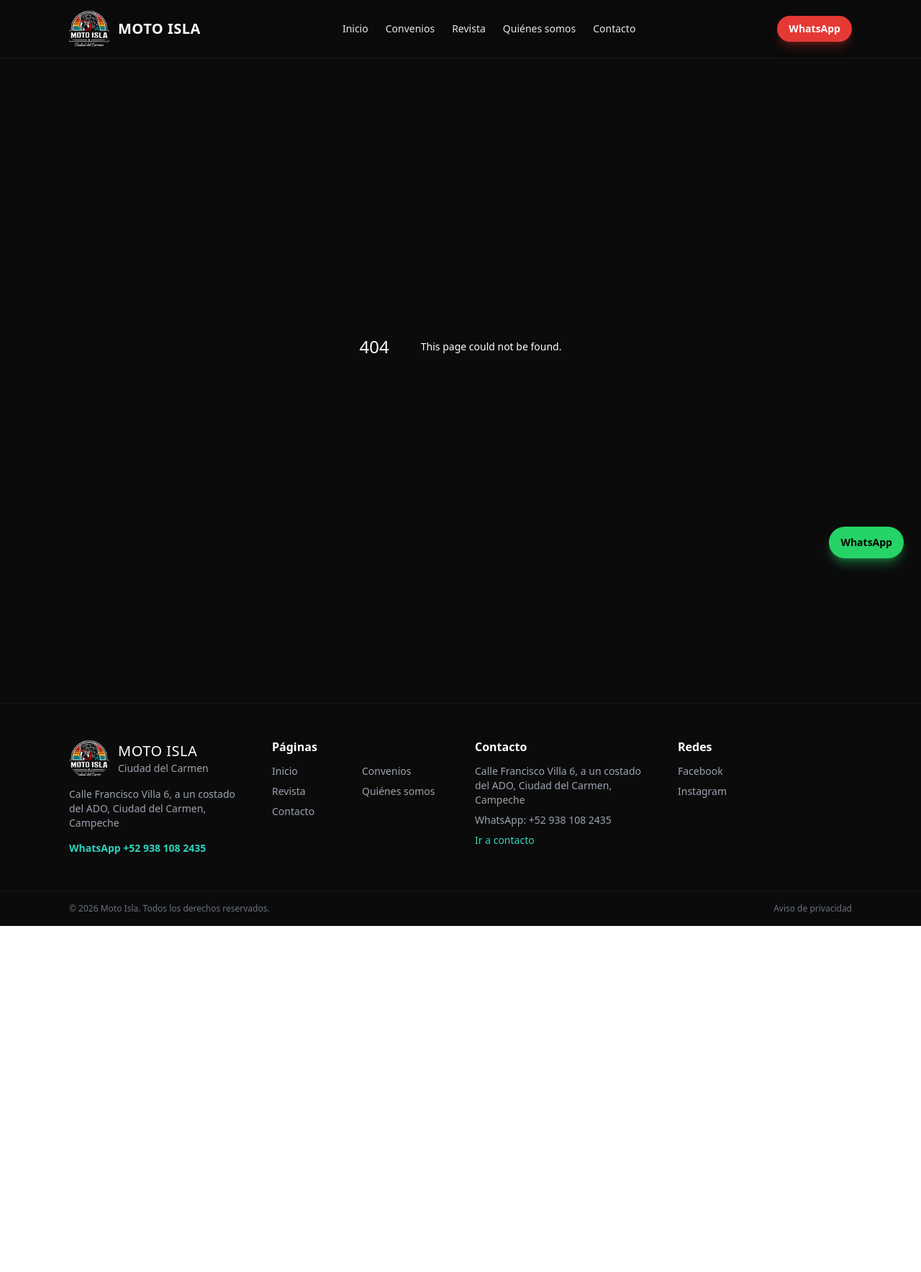
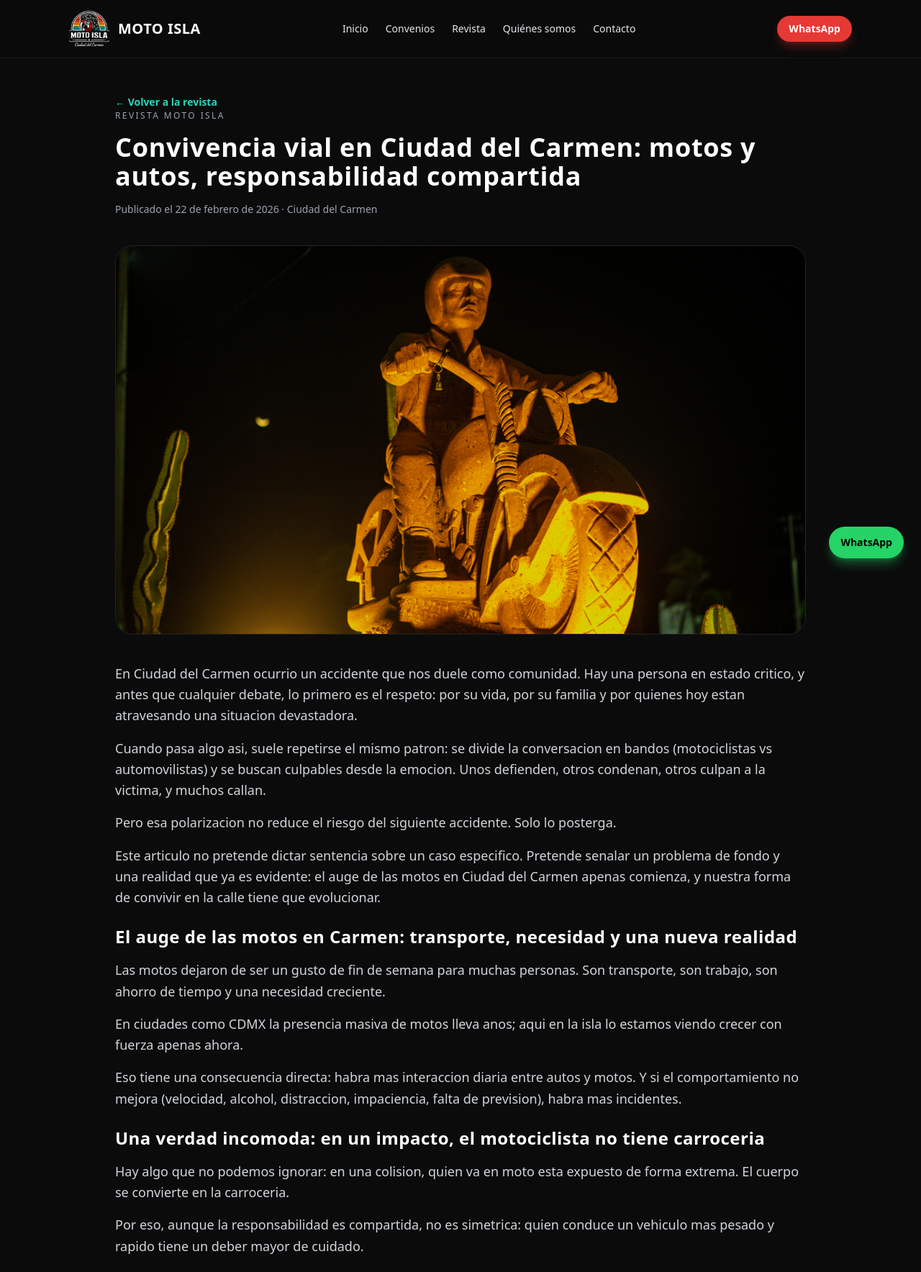
Before and after one commit to pedro412/motoisla.mx, a Next.js app: page /guia/convivencia-vial-ciudad-del-carmen-motos-autos in a window 1280 px wide. Before the commit this address had no page. Shown: the top 1768 px of the page at 72% size. Before the commit the page ends 1287 px from the top, so only its background shows below. Built offline with nearby package versions, Linux system fonts and the light colour scheme.

Commit message:
Add convivencia vial article with article-5 social image

```diff
--- /dev/null
+++ b/app/guia/convivencia-vial-ciudad-del-carmen-motos-autos/page.tsx
@@ -0,0 +1,189 @@
+import type { Metadata } from "next";
+import Image from "next/image";
+import Link from "next/link";
+import { SITE_CONFIG } from "@/lib/constants";
+
+const ARTICLE_TITLE = "Convivencia vial en Ciudad del Carmen: motos y autos";
+const ARTICLE_DESCRIPTION =
+  "Reflexion sobre convivencia vial en Ciudad del Carmen: responsabilidad compartida entre autos y motos, habitos que salvan vidas y la importancia de usar cascos certificados.";
+const ARTICLE_PATH = "/guia/convivencia-vial-ciudad-del-carmen-motos-autos";
+const ARTICLE_IMAGE = "https://motoisla.mx/images/articles/article-5.jpg";
+
+export const metadata: Metadata = {
+  title: ARTICLE_TITLE,
+  description: ARTICLE_DESCRIPTION,
+  alternates: {
+    canonical: ARTICLE_PATH,
+  },
+  openGraph: {
+    title: ARTICLE_TITLE,
+    description: ARTICLE_DESCRIPTION,
+    url: `https://motoisla.mx${ARTICLE_PATH}`,
+    type: "article",
+    images: [
+      {
+        url: ARTICLE_IMAGE,
+        width: 1200,
+        height: 630,
+        alt: "Convivencia vial entre motos y autos en Ciudad del Carmen",
+      },
+    ],
+  },
+  twitter: {
+    card: "summary_large_image",
+    title: ARTICLE_TITLE,
+    description: ARTICLE_DESCRIPTION,
+    images: [ARTICLE_IMAGE],
+  },
+};
+
+export default function ConvivenciaVialCarmenPage() {
+  return (
+    <div className="mx-auto flex max-w-5xl flex-col gap-10 px-4 pb-20 pt-12 sm:px-6 lg:px-8">
+      <header className="space-y-4">
+        <Link href="/guia" className="text-sm font-semibold text-[#2DD4BF] transition hover:text-white">
+          ← Volver a la revista
+        </Link>
+        <p className="text-xs uppercase tracking-[0.2em] text-[#9CA3AF]">Revista Moto Isla</p>
+        <h1 className="heading text-4xl font-bold">
+          Convivencia vial en Ciudad del Carmen: motos y autos, responsabilidad compartida
+        </h1>
+        <p className="text-sm text-[#9CA3AF]">Publicado el 22 de febrero de 2026 · {SITE_CONFIG.city}</p>
+      </header>
+
+      <div className="overflow-hidden rounded-3xl border border-white/10">
+        <Image
+          src="/images/articles/article-5.jpg"
+          alt="Convivencia vial entre motos y autos en Ciudad del Carmen"
+          width={1200}
+          height={630}
+          priority
+          quality={75}
+          sizes="(min-width: 1024px) 720px, 100vw"
+          className="h-auto w-full object-cover"
+        />
+      </div>
+
+      <article className="space-y-6 text-lg leading-relaxed text-[#D1D5DB]">
+        <section className="space-y-4">
+          <p>
+            En Ciudad del Carmen ocurrio un accidente que nos duele como comunidad. Hay una persona en estado
+            critico, y antes que cualquier debate, lo primero es el respeto: por su vida, por su familia y por
+            quienes hoy estan atravesando una situacion devastadora.
+          </p>
+          <p>
+            Cuando pasa algo asi, suele repetirse el mismo patron: se divide la conversacion en bandos
+            (motociclistas vs automovilistas) y se buscan culpables desde la emocion. Unos defienden, otros
+            condenan, otros culpan a la victima, y muchos callan.
+          </p>
+          <p>
+            Pero esa polarizacion no reduce el riesgo del siguiente accidente. Solo lo posterga.
+          </p>
+          <p>
+            Este articulo no pretende dictar sentencia sobre un caso especifico. Pretende senalar un problema de
+            fondo y una realidad que ya es evidente: el auge de las motos en Ciudad del Carmen apenas comienza, y
+            nuestra forma de convivir en la calle tiene que evolucionar.
+          </p>
+        </section>
+
+        <section className="space-y-4">
+          <h2 className="heading text-2xl font-semibold text-white">
+            El auge de las motos en Carmen: transporte, necesidad y una nueva realidad
+          </h2>
+          <p>
+            Las motos dejaron de ser un gusto de fin de semana para muchas personas. Son transporte, son trabajo,
+            son ahorro de tiempo y una necesidad creciente.
+          </p>
+          <p>
+            En ciudades como CDMX la presencia masiva de motos lleva anos; aqui en la isla lo estamos viendo crecer
+            con fuerza apenas ahora.
+          </p>
+          <p>
+            Eso tiene una consecuencia directa: habra mas interaccion diaria entre autos y motos. Y si el
+            comportamiento no mejora (velocidad, alcohol, distraccion, impaciencia, falta de prevision), habra mas
+            incidentes.
+          </p>
+        </section>
+
+        <section className="space-y-4">
+          <h2 className="heading text-2xl font-semibold text-white">
+            Una verdad incomoda: en un impacto, el motociclista no tiene carroceria
+          </h2>
+          <p>
+            Hay algo que no podemos ignorar: en una colision, quien va en moto esta expuesto de forma extrema. El
+            cuerpo se convierte en la carroceria.
+          </p>
+          <p>
+            Por eso, aunque la responsabilidad es compartida, no es simetrica: quien conduce un vehiculo mas pesado
+            y rapido tiene un deber mayor de cuidado.
+          </p>
+          <p>
+            Eso no exime al motociclista de manejar con criterio. Significa que, como sociedad, debemos aceptar que
+            el margen de error es minimo cuando hay una moto involucrada.
+          </p>
+        </section>
+
+        <section className="space-y-4">
+          <h2 className="heading text-2xl font-semibold text-white">Responsabilidad compartida: lo que debemos corregir ya</h2>
+          <h3 className="heading text-xl font-semibold text-white">Para automovilistas en Ciudad del Carmen</h3>
+          <ul className="list-disc space-y-2 pl-5 text-lg text-[#D1D5DB]">
+            <li>Cero alcohol y cero celular al volante: un segundo de distraccion es suficiente.</li>
+            <li>Velocidad adecuada en zonas urbanas: la diferencia entre un susto y una tragedia suelen ser pocos km/h.</li>
+            <li>Distancia y anticipacion: no ir pegados, no cerrar, no cambiar de carril sin espejo y direccional.</li>
+            <li>Puntos ciegos: revisar antes de girar o incorporarse.</li>
+            <li>Respeto real: una moto no estorba; es un usuario vulnerable de la via.</li>
+          </ul>
+          <h3 className="heading text-xl font-semibold text-white">Para motociclistas en Ciudad del Carmen</h3>
+          <ul className="list-disc space-y-2 pl-5 text-lg text-[#D1D5DB]">
+            <li>Paciencia y mentalidad defensiva: no vale la pena pelear el espacio.</li>
+            <li>Conducir con margen: anticipar, evitar maniobras al limite, no confiar en que te vieron.</li>
+            <li>Visibilidad: luces, posicion en carril y evitar quedar en puntos ciegos.</li>
+            <li>Velocidad prudente: la isla no perdona el exceso.</li>
+            <li>Equipo siempre: especialmente cascos certificados, porque en un impacto la diferencia puede ser la vida.</li>
+          </ul>
+        </section>
+
+        <section className="space-y-4">
+          <h2 className="heading text-2xl font-semibold text-white">
+            Cascos certificados: una decision simple que cambia el resultado
+          </h2>
+          <p>
+            No todo accidente se puede evitar, pero si se puede reducir el dano. El equipo no es un accesorio: es
+            una herramienta de supervivencia.
+          </p>
+          <p>
+            En Moto Isla insistimos en esto porque lo vemos todos los dias: un casco certificado bien ajustado y del
+            tamano correcto es una de las decisiones mas importantes que puede tomar un motociclista.
+          </p>
+          <p>
+            En Ciudad del Carmen, donde la convivencia vial esta cambiando rapido, esto es todavia mas relevante.
+          </p>
+          <p>Rodar con estilo esta bien. Rodar con proteccion es obligatorio.</p>
+        </section>
+
+        <section className="space-y-4">
+          <h2 className="heading text-2xl font-semibold text-white">
+            Dejar la guerra de bandos y construir cultura vial
+          </h2>
+          <p>En redes es facil opinar. En la calle es donde se pagan las consecuencias.</p>
+          <p>
+            Ciudad del Carmen necesita una cultura vial mas madura, porque el crecimiento de motos no se va a
+            detener.
+          </p>
+          <p>Si queremos una ciudad mas segura, hay habitos que deben volverse norma:</p>
+          <ul className="list-disc space-y-2 pl-5 text-lg text-[#D1D5DB]">
+            <li>Cero alcohol y cero celular (auto y moto).</li>
+            <li>Menos velocidad en ciudad.</li>
+            <li>Distancia, direccionales y espejo siempre.</li>
+            <li>No confrontar: ceder y llegar.</li>
+            <li>Cascos certificados y equipo adecuado siempre.</li>
+          </ul>
+          <p>
+            En Moto Isla creemos en una idea simple: la meta no es ganar el carril, es llegar a casa. Y eso depende
+            de todos.
+          </p>
+        </section>
+      </article>
+    </div>
+  );
+}
--- a/app/guia/page.tsx
+++ b/app/guia/page.tsx
@@ -10,6 +10,16 @@ export const metadata: Metadata = {
 };
 
 const posts = [
+  {
+    title: "Convivencia vial en Ciudad del Carmen: motos y autos, responsabilidad compartida",
+    href: "/guia/convivencia-vial-ciudad-del-carmen-motos-autos",
+    status: "Publicado",
+    description:
+      "Reflexion sobre responsabilidad compartida entre autos y motos, habitos que salvan vidas y uso de cascos certificados.",
+    image: "/images/articles/article-5.jpg",
+    date: "22 de febrero de 2026",
+    dateISO: "2026-02-22",
+  },
   {
     title: "El cambio de paradigma en Ciudad del Carmen y lo que significa para el motociclismo",
     href: "/guia/el-cambio-de-paradigma-en-ciudad-del-carmen",
```
Also changed, not shown: public/images/articles/article-5.jpg (added).
